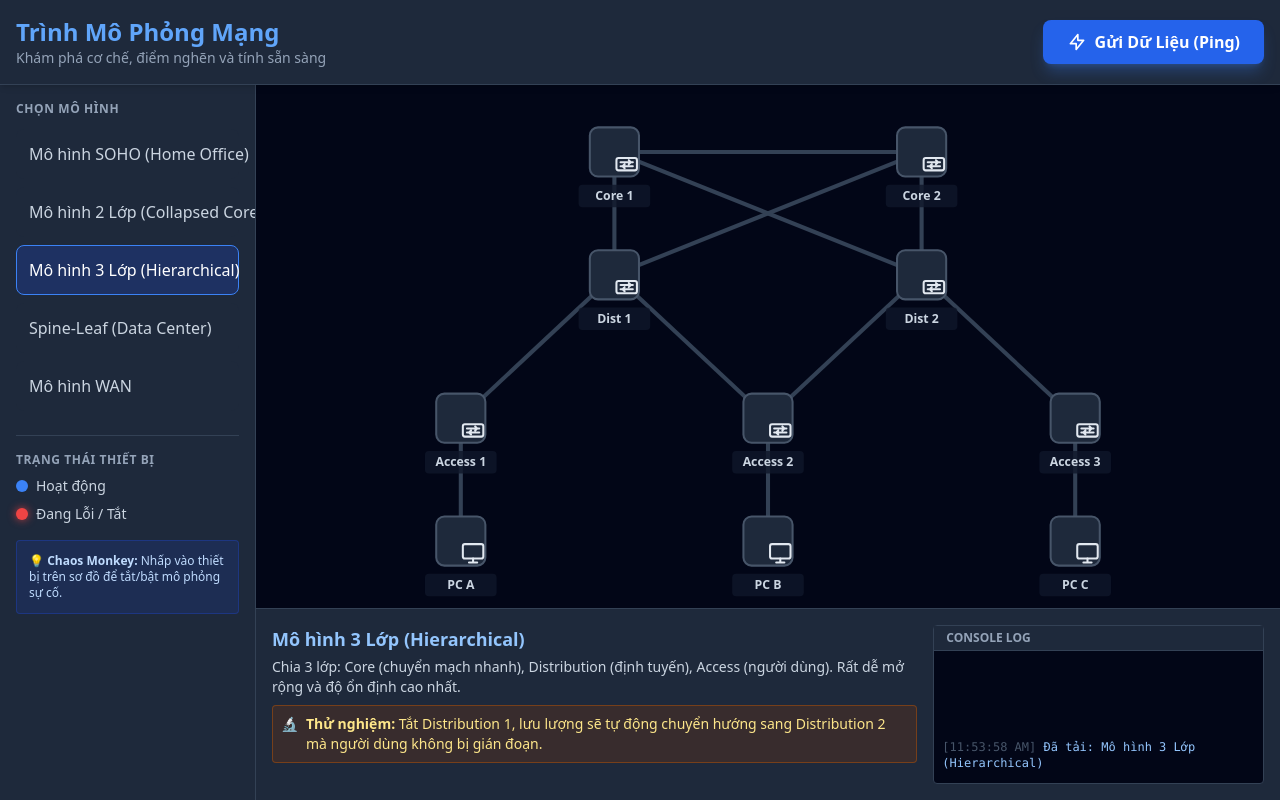
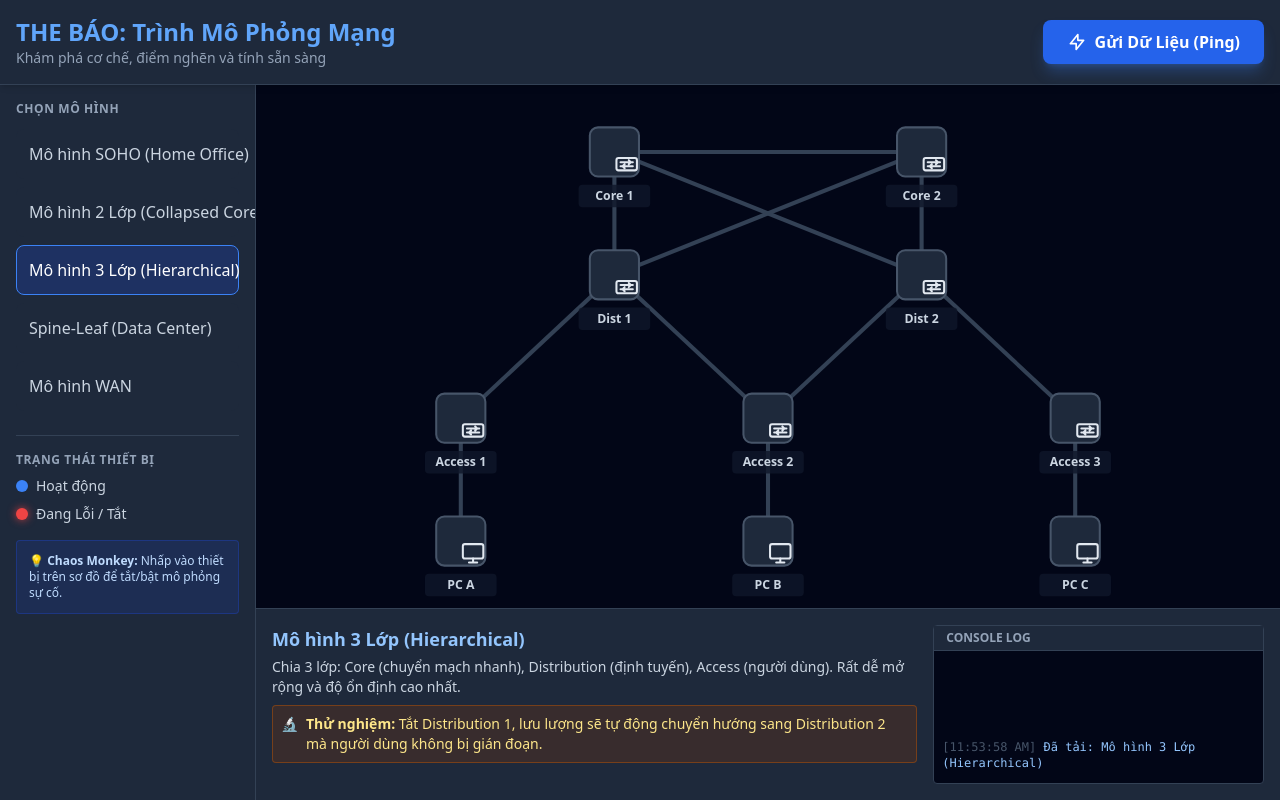
Before and after one commit to thebao-vn/ccna-1.2, a plain HTML site: page index.html in a window 1280 px wide. Drawn offline with nearby package versions, Linux system fonts and the light colour scheme.

Commit message:
Update header title in index.html

```diff
--- a/index.html
+++ b/index.html
@@ -30,7 +30,7 @@
     <!-- HEADER -->
     <header class="bg-slate-800 border-b border-slate-700 p-3 md:p-4 flex flex-col md:flex-row justify-between items-center shadow-md z-20 shrink-0 gap-3">
         <div class="text-center md:text-left">
-            <h1 class="text-xl md:text-2xl font-bold text-blue-400">Trình Mô Phỏng Mạng</h1>
+            <h1 class="text-xl md:text-2xl font-bold text-blue-400">THE BÁO: Trình Mô Phỏng Mạng</h1>
             <p class="text-xs md:text-sm text-slate-400 hidden md:block">Khám phá cơ chế, điểm nghẽn và tính sẵn sàng</p>
         </div>
         <button onclick="sendRandomTraffic()" class="w-full md:w-auto bg-blue-600 hover:bg-blue-500 text-white px-6 py-2.5 rounded-lg font-semibold shadow-lg shadow-blue-500/30 transition-all flex items-center justify-center gap-2 active:scale-95">
```
